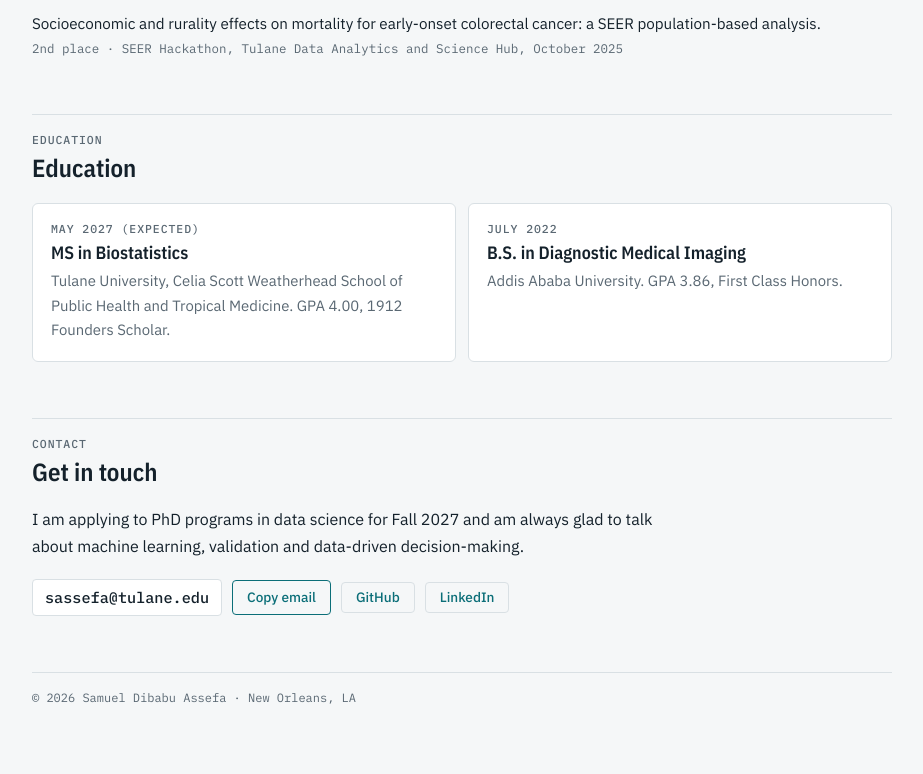
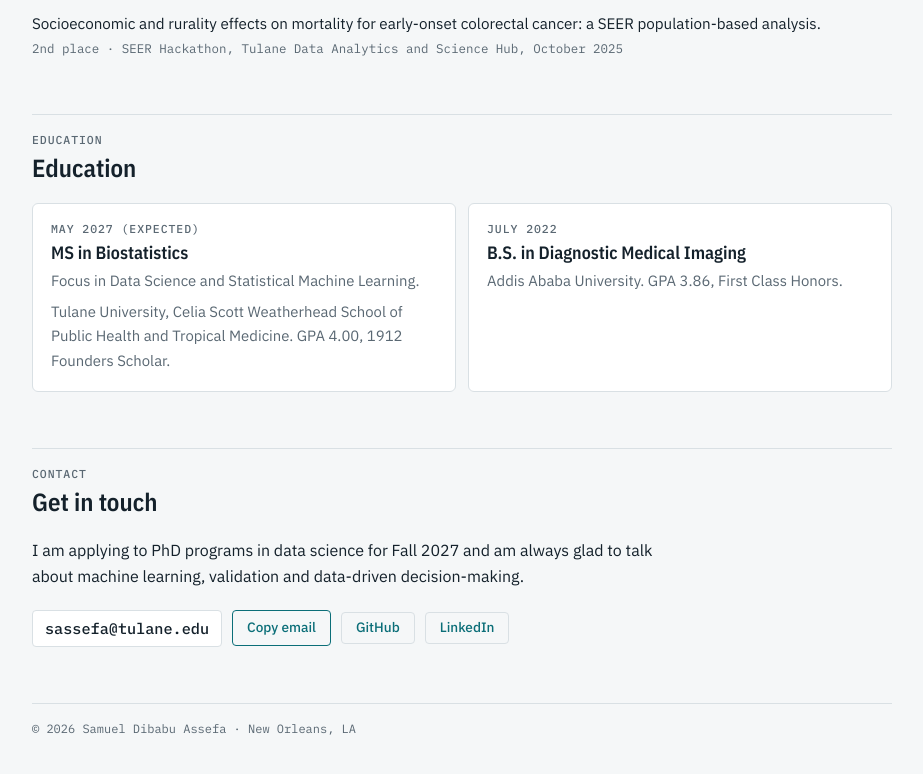
Before and after one commit to samueldibabu/samueldibabu.github.io, a plain HTML site: page index.html in a window 1280 px wide. Shown: the part 4215-4989 px from the top of the page, without its empty margins (178-1101 px from the left). Drawn offline with nearby package versions, Linux system fonts and the light colour scheme.

Commit message:
Add files via upload

```diff
--- a/index.html
+++ b/index.html
@@ -234,7 +234,7 @@ footer{font:400 .75rem/1.5 var(--mono);color:var(--muted);border-top:1px solid v
   <section id="education" aria-labelledby="edu-h">
     <div class="sec-head"><span class="label">Education</span><h2 id="edu-h">Education</h2></div>
     <div class="edu">
-      <div><span class="label">May 2027 (expected)</span><h3>MS in Biostatistics</h3><p>Tulane University, Celia Scott Weatherhead School of Public Health and Tropical Medicine. GPA 4.00, 1912 Founders Scholar.</p></div>
+      <div><span class="label">May 2027 (expected)</span><h3>MS in Biostatistics</h3><p>Focus in Data Science and Statistical Machine Learning.</p><p>Tulane University, Celia Scott Weatherhead School of Public Health and Tropical Medicine. GPA 4.00, 1912 Founders Scholar.</p></div>
       <div><span class="label">July 2022</span><h3>B.S. in Diagnostic Medical Imaging</h3><p>Addis Ababa University. GPA 3.86, First Class Honors.</p></div>
     </div>
   </section>
```
